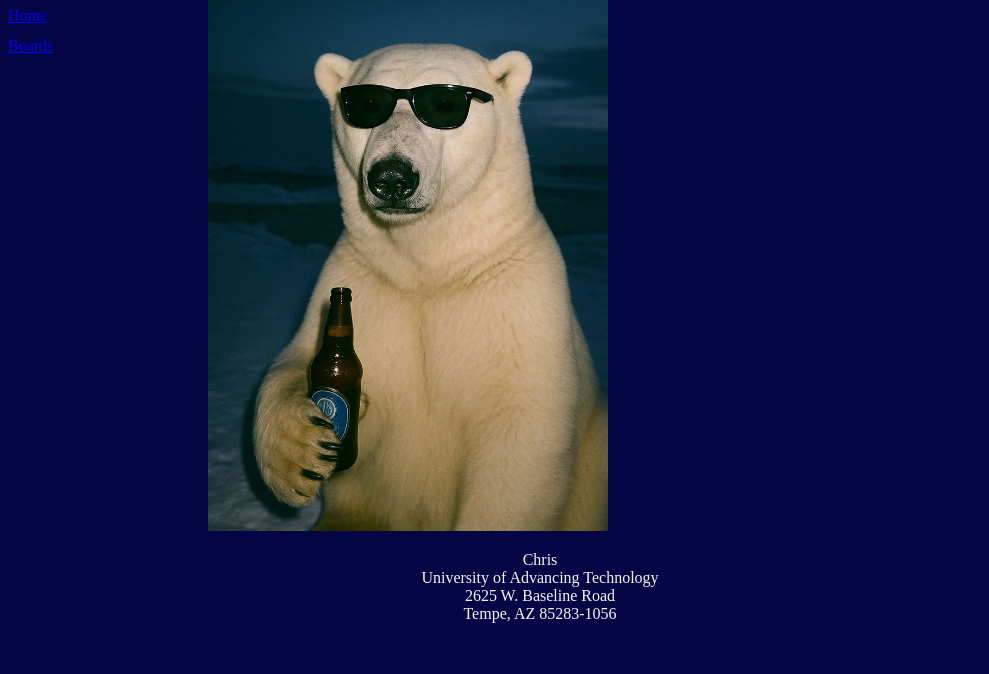
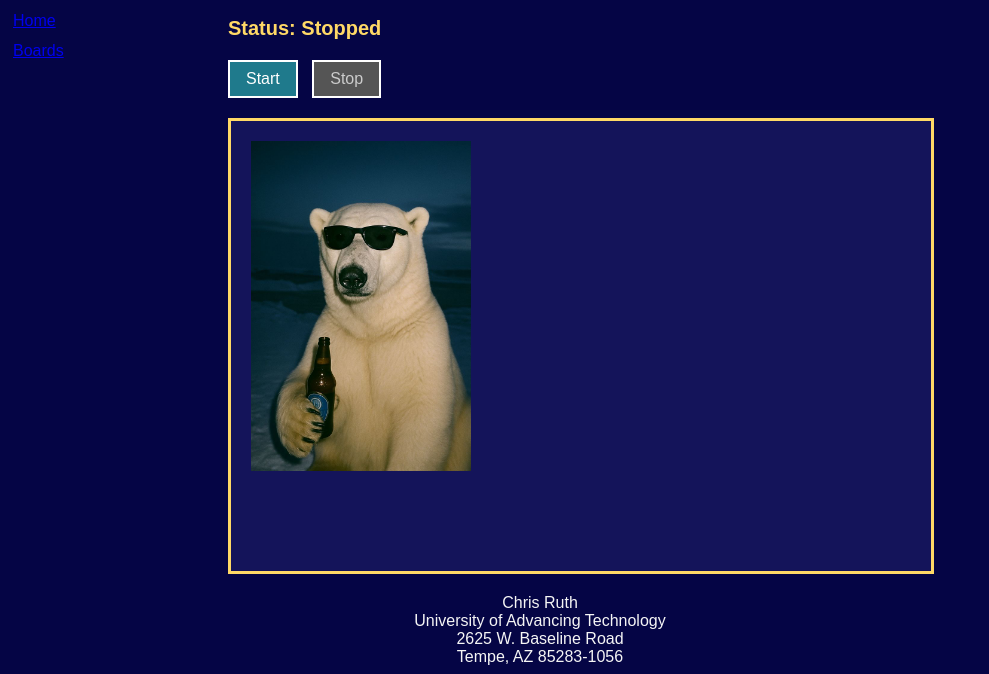
Before and after one commit to ruthlessc98/CSC102, a plain HTML site: page index.html in a window 1280 px wide. Shown: the part 149-823 px from the top of the page, without its empty margins (0-989 px from the left). Before the commit the page ends 800 px from the top, so only its background shows below. Drawn offline with Linux system fonts and the light colour scheme.

Commit message:
Add files via upload

```diff
--- a/code.js
+++ b/code.js
@@ -1,3 +1,117 @@
+// stores the timer id so we can stop the same timer later
+let moveTimer = null;
+
+// runs when the user clicks the Start button
+function startMeme() {
+    // Gets the Start button from the page.
+    let startButton = document.getElementById("startButton");
+    // Gets the Stop button from the page.
+    let stopButton = document.getElementById("stopButton");
+    // Gets the status message area from the page.
+    let statusMessage = document.getElementById("statusMessage");
+
+    // Turns the Start button off so it cannot be clicked again.
+    startButton.disabled = true;
+    // Turns the Stop button back on.
+    stopButton.disabled = false;
+    // Updates the message shown to the user.
+    statusMessage.innerHTML = "Status: Moving";
+
+    // Calls the function that starts the repeated movement.
+    beginMoving();
+}
+
+// starts the timer that keeps moving the meme
+function beginMoving() {
+    // Checks if a timer is already running.
+    if (moveTimer !== null) {
+        // Leaves early so we do not create another timer.
+        return;
+    }
+
+    // Starts a timer that calls moveMeme every 500 milliseconds.
+    moveTimer = setInterval(moveMeme, 500);
+}
+
+// runs when the user clicks the Stop button
+function stopMeme() {
+    // Gets the Start button from the page.
+    let startButton = document.getElementById("startButton");
+    // Gets the Stop button from the page.
+    let stopButton = document.getElementById("stopButton");
+    // Gets the status message area from the page.
+    let statusMessage = document.getElementById("statusMessage");
+
+    // Turns the Stop button off after stopping.
+    stopButton.disabled = true;
+    // Turns the Start button back on.
+    startButton.disabled = false;
+    // Updates the message shown to the user.
+    statusMessage.innerHTML = "Status: Stopped";
+
+    // Calls the function that stops the repeated movement.
+    stopMoving();
+}
+
+// Stops the timer that moves the image.
+function stopMoving() {
+    // Checks if there is a timer to stop.
+    if (moveTimer !== null) {
+        // Clears the timer so the meme stops moving.
+        clearInterval(moveTimer);
+        // Resets the timer variable so Start can make a new one later.
+        moveTimer = null;
+    }
+}
+
+// Moves the meme to a new spot inside the movement area.
+function moveMeme() {
+    // Gets the meme image from the page.
+    let memeImage = document.getElementById("PolarImage");
+    // Gets the box the meme is allowed to move inside.
+    let memeArea = document.getElementById("memeArea");
+
+    // Reads how wide the movement area is.
+    let areaWidth = memeArea.clientWidth;
+    // Reads how tall the movement area is.
+    let areaHeight = memeArea.clientHeight;
+    // Reads how wide the meme image is.
+    let imageWidth = memeImage.offsetWidth;
+    // Reads how tall the meme image is.
+    let imageHeight = memeImage.offsetHeight;
+
+    // Finds the farthest right the meme can go and stay visible.
+    let maxLeft = areaWidth - imageWidth;
+    // Finds the farthest down the meme can go and stay visible.
+    let maxTop = areaHeight - imageHeight;
+
+    // Keeps max left from going below zero.
+    if (maxLeft < 0) {
+        // Sets max left to 0 if the area is too small.
+        maxLeft = 0;
+    }
+
+    // Keeps max top from going below zero.
+    if (maxTop < 0) {
+        // Sets max top to 0 if the area is too small.
+        maxTop = 0;
+    }
+
+    // Picks a random horizontal position.
+    let newLeft = Math.floor(Math.random() * (maxLeft + 1));
+    // Picks a random vertical position.
+    let newTop = Math.floor(Math.random() * (maxTop + 1));
+
+    // Moves the meme left and right by changing the left style.
+    memeImage.style.left = newLeft + "px";
+    // Moves the meme up and down by changing the top style.
+    memeImage.style.top = newTop + "px";
+}
+
+// Used by game.html when the Change Text button is clicked.
 function updateText() {
-    document.getElementById("heading").innerHTML = "JavaScript is awesome!";
+    // Gets the heading on the game page by its id.
+    let heading = document.getElementById("heading");
+    // Changes the heading text using innerHTML.
+    heading.innerHTML = "JavaScript is awesome!";
 }
--- a/index.html
+++ b/index.html
@@ -1,44 +1,65 @@
-<!-- Chris Ruth, 07/04/2026 -->
-<!-- DOCTYPE this is the first tag on the page and it tells the browser that this is an HTML5 page -->
+<!-- Chris Ruth -->
+<!-- DOCTYPE tells the browser this is an HTML5 page -->
 <!DOCTYPE html>
-<!-- teh html tag goes next -->
+<!-- html is the main tag that wraps the whole page -->
 <html>
-<!-- the head section has info for the browser and search engine -->
+<!-- the head section has info for the browser -->
 
 <head>
+   <!-- sets the text that shows in the browser tab -->
    <title>CSC102 Home Page</title>
-   <!-- add a link to our css file -->
+   <!-- links my external CSS file for page styling -->
    <link rel="stylesheet" href="main.css">
-
+   <!-- links my external JavaScript file for the meme movement -->
+   <script src="code.js"></script>
 </head>
-<!-- the body section holds the text and images you want to show to the user -->
+<!-- the body section holds what the user sees on the page -->
 
 <body>
-   <!-- this section will have things like a menu or logo or page title -->
+   <!-- the header has the page title and menu -->
    <header>
+      <!-- main heading for my home page -->
       <h1>Welcome to my CSC102 Home Page</h1>
-      <!-- create a nav section to hold the menu -->
+      <!-- nav holds the links to other pages -->
       <nav>
-
+         <!-- label that tells the user these are menu links -->
          <h2>Navigation</h2>
+         <!-- link that goes to the home page -->
          <a href="index.html">Home</a>
+         <!-- makes a line break between the links -->
          <br>
+         <!-- link that goes to the boards page -->
          <a href="boards.html">Boards</a>
-
       </nav>
    </header>
 
-   <!-- p is paragraph tag: has spaving around it by default -->
-   <p>
-      <!-- img is the image tag -->
-      <img id="PolarImage" src="Polar.jpg" </p>
+   <!-- section that holds the meme controls and movement area -->
+   <main>
+      <!-- heading that describes the meme activity -->
+      <h2>Meme Mover</h2>
+      <!-- paragraph that tells the user what to do -->
+      <p>Click Start to make the meme move. Click Stop to freeze it in place.</p>
 
-      <!-- July 12 2026 -->
+      <!-- shows whether the meme is moving or stopped -->
+      <p id="statusMessage">Status: Stopped</p>
+
+      <!-- Start button calls startMeme when it is clicked -->
+      <button id="startButton" type="button" onclick="startMeme();">Start</button>
+      <!-- Stop button calls stopMeme when it is clicked -->
+      <button id="stopButton" type="button" onclick="stopMeme();" disabled>Stop</button>
+
+      <!-- box where the meme is allowed to move -->
+      <div id="memeArea">
+         <!-- my Polar meme image that will move around -->
+         <img id="PolarImage" src="Polar.jpg" alt="Polar meme">
+      </div>
+   </main>
+
+   <!-- the footer shows my name and school information -->
    <footer>
-      Chris <br> University of Advancing Technology <br> 2625 W. Baseline Road <br> Tempe, AZ 85283-1056
+      Chris Ruth <br> University of Advancing Technology <br> 2625 W. Baseline Road <br> Tempe, AZ 85283-1056
    </footer>
 
 </body>
 
-
 </html>
--- a/main.css
+++ b/main.css
@@ -1,37 +1,67 @@
-/*
-Delcaration block::after
-
-selector{
-   property: value;
-   property2: value;
-}
-*/
-
 body {
     background-color: rgb(5, 5, 69);
     color: whitesmoke;
+    font-family: Arial, Helvetica, sans-serif;
 }
 
 nav {
-
     height: 600px;
     width: 200px;
     float: left;
-    paddling: 5px;
+    padding: 5px;
     line-height: 30px;
-
 }
 
-footer{
+footer {
     text-align: center;
     margin-right: 200px;
+    clear: both;
+    padding-top: 20px;
 }
 
-#PolarImage{
-    margin-right: 200px;
-    width: 400px;
+h1 {
+    text-align: center;
 }
 
-h1{
-    text-align: center;
+main {
+    margin-left: 220px;
+    margin-right: 20px;
 }
+
+#statusMessage {
+    font-size: 20px;
+    font-weight: bold;
+    color: #ffd966;
+}
+
+button {
+    background-color: #1f7a8c;
+    color: white;
+    border: 2px solid #ffffff;
+    padding: 8px 16px;
+    margin-right: 10px;
+    font-size: 16px;
+}
+
+button:disabled {
+    background-color: #555555;
+    color: #cccccc;
+}
+
+#memeArea {
+    position: relative;
+    width: 700px;
+    height: 450px;
+    margin-top: 20px;
+    border: 3px solid #ffd966;
+    background-color: rgb(20, 20, 90);
+    overflow: hidden;
+}
+
+#PolarImage {
+    position: absolute;
+    left: 20px;
+    top: 20px;
+    width: 220px;
+    height: auto;
+}
```
